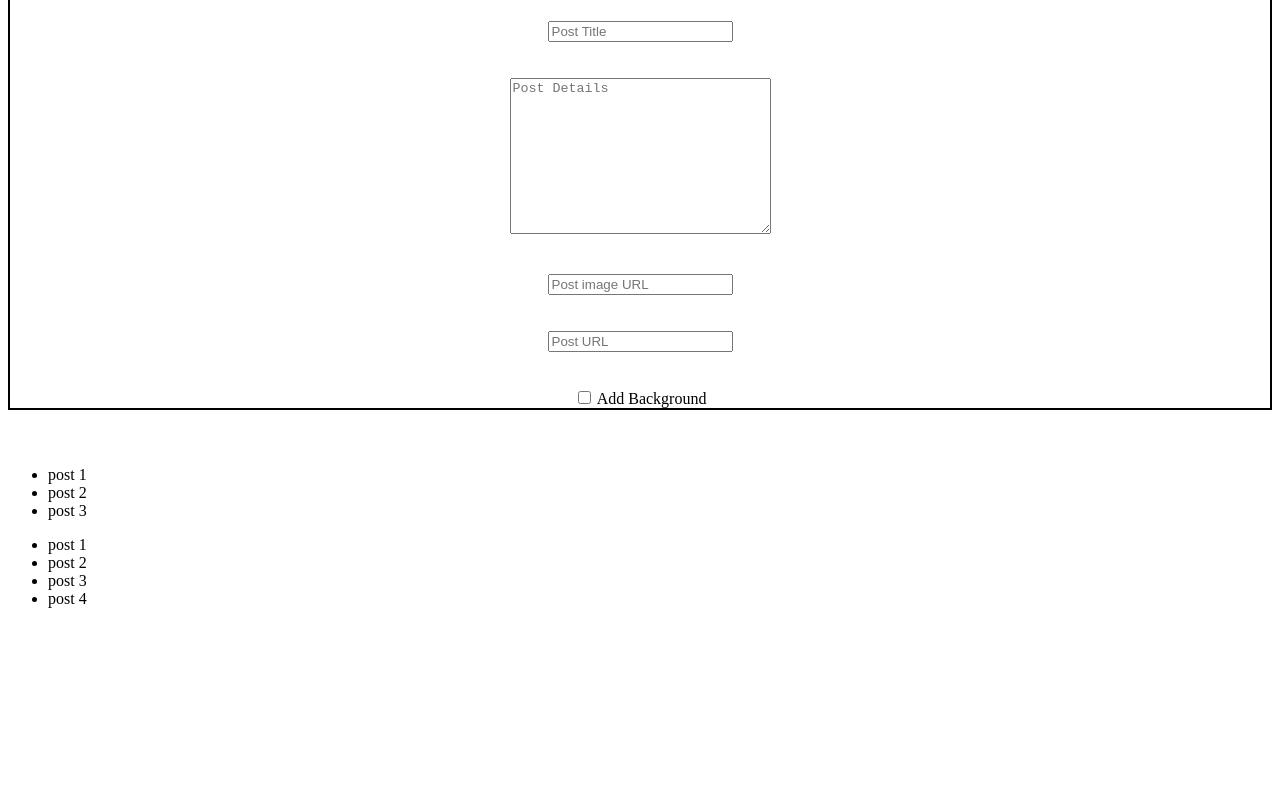
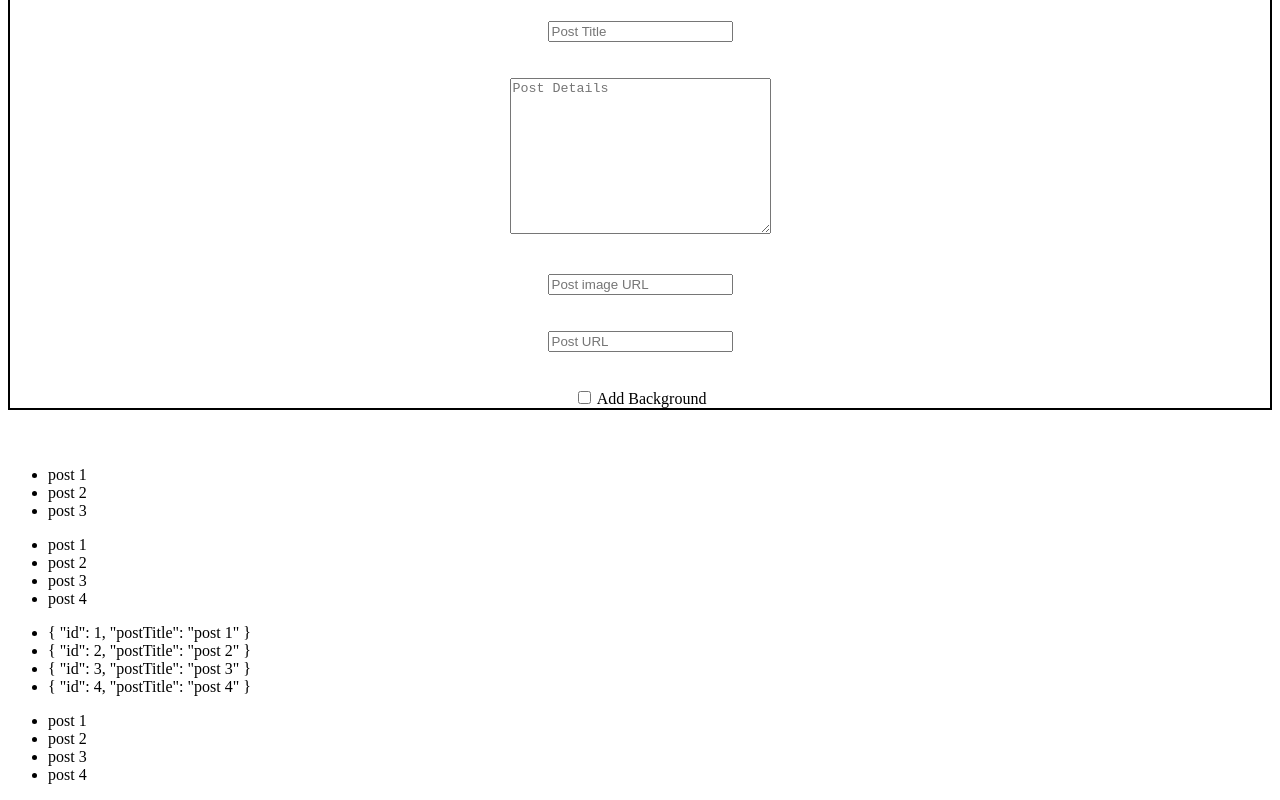
Before and after one commit to sanidhiya-khandelwal/Angular-intro, an Angular app: page / in a window 1280 px wide. Shown: the part 1363-2163 px from the top of the page. Before the commit the page ends 1987 px from the top, so only its background shows below. Built offline with nearby package versions, Linux system fonts and the light colour scheme.

Commit message:
fetch object array✅

```diff
--- a/src/app/app.component.html
+++ b/src/app/app.component.html
@@ -91,3 +91,12 @@
 <ul>
     <li *ngFor="let post of postArray">{{post}}</li>
 </ul>
+
+<!-- fetching object array -->
+<ul>
+    <li *ngFor="let post of objArray">{{post | json}}</li>
+</ul>
+
+<ul>
+    <li *ngFor="let post of objArray">{{post.postTitle}}</li>
+</ul>
--- a/src/app/app.component.ts
+++ b/src/app/app.component.ts
@@ -106,4 +106,11 @@
     }
   }
 
+  // Fetch Object Array
+  objArray: Array<any> = [
+    { id: 1, postTitle: 'post 1' },
+    { id: 2, postTitle: 'post 2' },
+    { id: 3, postTitle: 'post 3' },
+    { id: 4, postTitle: 'post 4' }
+  ]
 }
```
Also changed, not shown: 1 other file (tests, documents, lock files or other folders).
